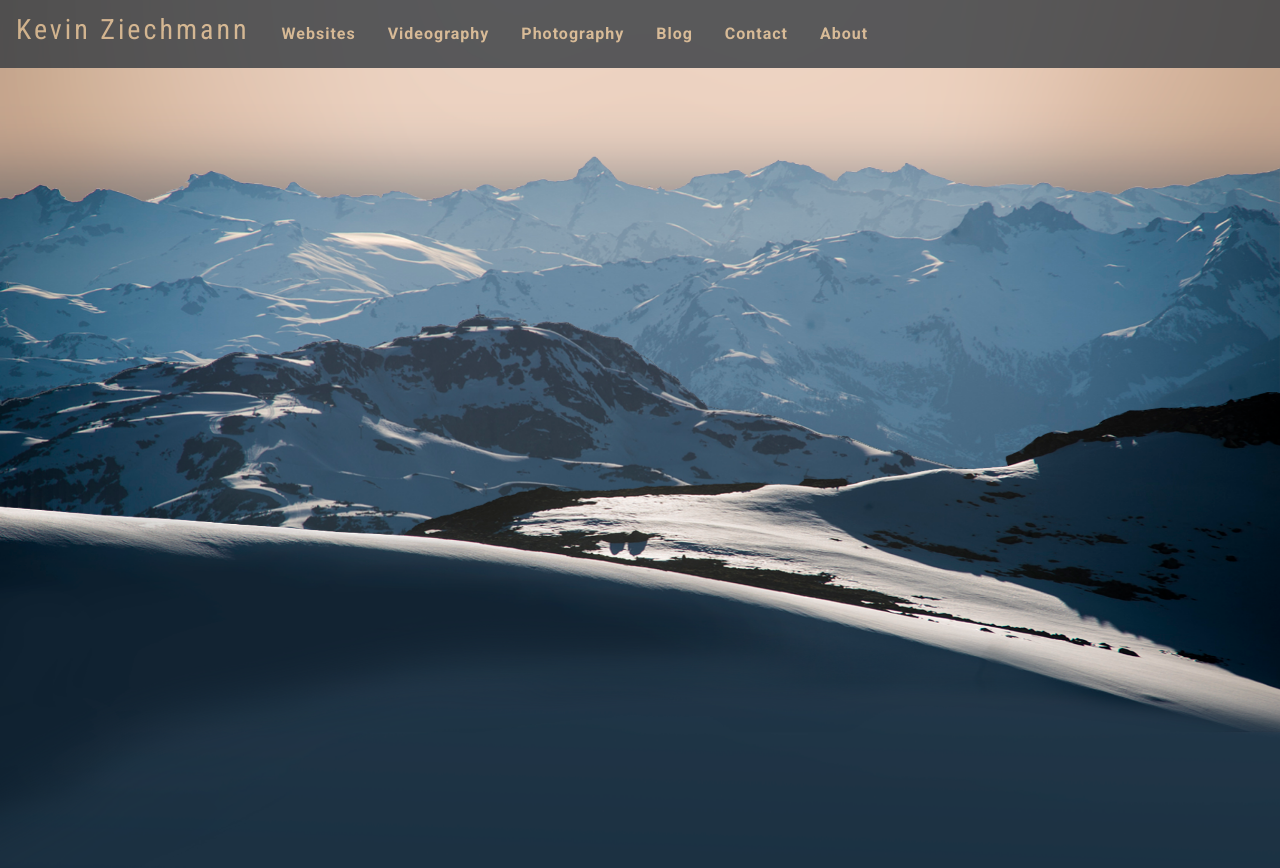
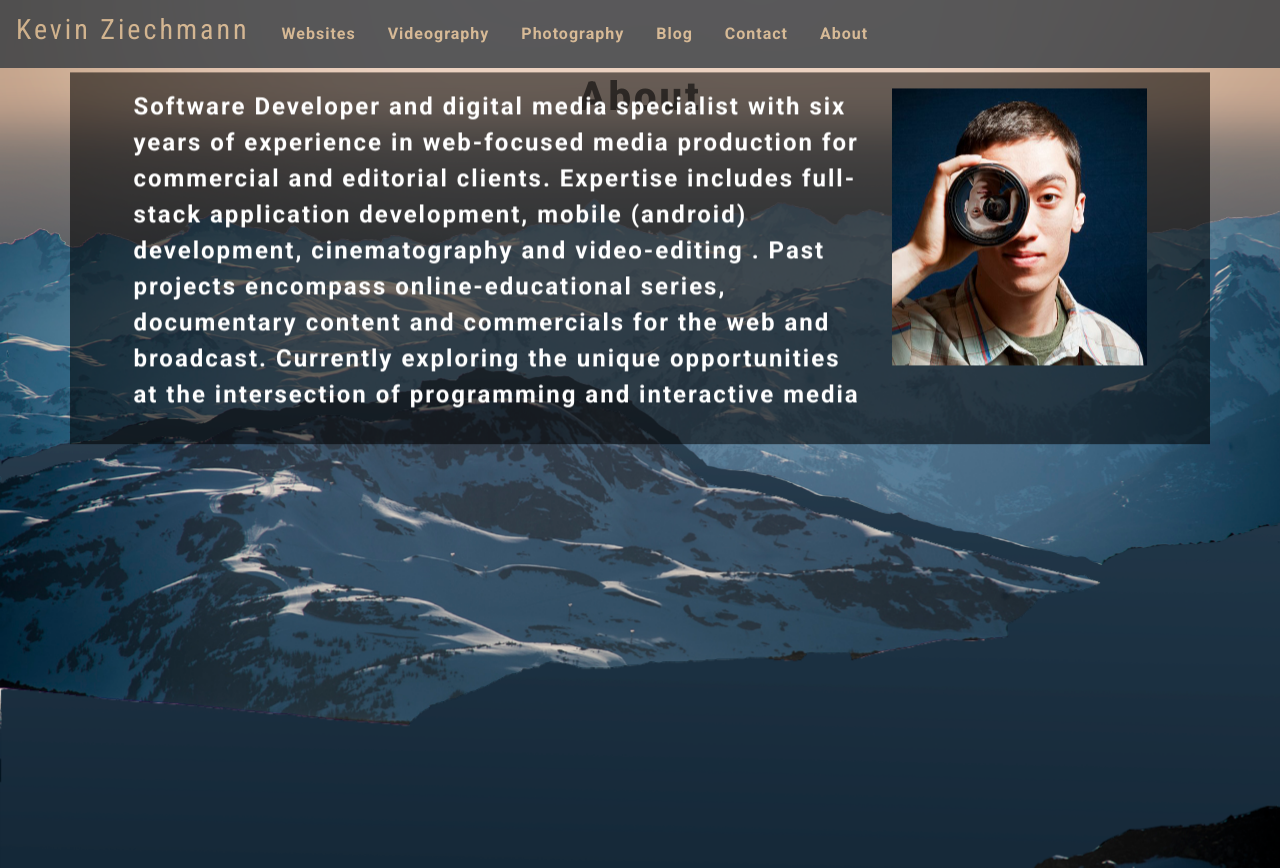
Before and after one commit to kziechmann/Portfolio-react-site, a React (Create React App) app: page /about in a window 1280 px wide. Built offline with nearby package versions, Linux system fonts and the light colour scheme.

Commit message:
About page started.

```diff
--- a/package.json
+++ b/package.json
@@ -7,6 +7,7 @@
     "react": "^16.8.2",
     "react-bootstrap": "^1.0.0-beta.5",
     "react-dom": "^16.8.2",
+    "react-parallax": "^2.1.0",
     "react-scripts": "2.1.5"
   },
   "scripts": {
--- a/src/App.css
+++ b/src/App.css
@@ -2,12 +2,7 @@ body {
   background-image: url("./BG_Layer_1.png");
   background-repeat: no-repeat;
   font-family: 'Roboto', sans-serif;
-
  }
-
-.parallax__layer--back {
-  transform: translateZ(-1px) scale(2);
-}
 
 .navlink{
   font-weight: 700;
@@ -23,6 +18,9 @@ body {
   color: white;
 }
 
+.sticky-nav {
+  top: 0;
+}
 
 h3{
   font-family: 'Roboto Condensed', sans-serif;
@@ -30,8 +28,16 @@ h3{
   color: tan;
 }
 
+h1{
+  margin-top: 5px;
+  font-family: 'Roboto', sans-serif;
+  font-weight: 900;
+  letter-spacing: 3px;
+  color: rgba(0, 0, 0, 0.555);
+}
+
 .parallax{
-  transform: width(100%);
+  width:100%;
 }
 
 .transparent{
@@ -39,13 +45,30 @@ h3{
   filter: alpha(opacity=80);
 }
 
+p{
+  font-size: 1.5em;
+  font-weight: bold;
+  color: white;
+  letter-spacing: 2px;
+}
+
+.tile{
+  background-color: rgba(0, 0, 0, 0.562);
+  border-radius: 20;
+  padding: 1rem;
+}
+
 .App-link {
   color: #61dafb;
 }
 
+.bg_layer{
+  width:100%;
+}
+
 @media only screen and (min-width: 800px) {
   body{
-    background-size: 100% 400%;
+    background-size: 100%;
   }
 }
 
@@ -53,14 +76,42 @@ h3{
   body{
     background-size: 800px 475%;
   }
-  .bg_layer{
-    width:800px;
-    height:100%;
-  }
+
 }
 
-.parallax__group {
+.parallax_group {
   position: relative;
   height: 100vh;
   transform-style: preserve-3d;
 }
+
+.parallax {
+  perspective: 1px;
+  height: 100vh;
+  overflow-x: hidden;
+  overflow-y: auto;
+}
+.parallax_layer {
+  position: absolute;
+  top: 0;
+  right: 0;
+  bottom: 0;
+  left: 0;
+}
+.parallax_layer_foreground {
+  transform: translateZ(.5px) scale(.5);
+}
+
+.parallax_layer_midground {
+  transform: translateZ(-.5px) scale(1.5);
+
+}
+
+.parallax_layer_background {
+  transform: translateZ(-1px) scale(2);
+
+}
+
+.parallax_layer_way_back {
+  transform: translateZ(-2px) scale(3);
+}
--- a/src/App.js
+++ b/src/App.js
@@ -1,19 +1,28 @@
 import React, { Component } from 'react';
 import './App.css';
-import Background from './components/Parallax_BG';
+import ParaBackground from './components/Parallax_BG';
+import About from './pages/About';
 import RBNavbar from './components/Navbar';
+import { Parallax , Background } from 'react-parallax';
 
 class App extends Component {
   render() {
     return (
-      <React.Fragment>
-        <header className="sticky-nav">
-          <RBNavbar></RBNavbar>
-        </header>
         <div className="App">
-          <Background></Background>
+          <nav className="sticky-nav">
+            <RBNavbar></RBNavbar>
+          </nav>
+          <div className="parallax">
+            <div className="row justify-content-center">
+              <h1> About </h1>
+            </div>
+            <div className="parallax_group">
+              <About/>
+              <ParaBackground/>
+            </div>
+
+          </div>
         </div>
-      </React.Fragment>
     );
   }
 }
--- a/src/components/Parallax_BG.js
+++ b/src/components/Parallax_BG.js
@@ -1,24 +1,24 @@
 import React, { Component } from 'react';
 import '../App.css';
 
-class Background extends Component {
+class ParaBackground extends Component {
   render() {
     return (
-        <div class="parallax">
-          <div class="parallax__layer parallax__layer--back">
-            <img class="bg_layer" src="./images/BG_Layer_2.png" alt="mountain_background_layer1" />
-          </div>
-          <div class="parallax__layer parallax__layer--base">
-            <img class="bg_layer" src="./images/BG_Layer_3.png" alt="mountain_background_layer2"/>
-          </div>
-          <div class="parallax__group">
-           <div class="parallax__layer parallax__layer--foreground">
-            <img class="bg_layer" src="./images/BG_Layer_4.png" alt="mountain_background_layer3"/>
-           </div>
-          </div>
-        </div>
+          <React.Fragment>
+            <div className="parallax_layer parallax_layer_way_back">
+              <img className="bg_layer" src="./images/BG_Layer_2.png" alt="mountain_background_layer1" />
+            </div>
+            <div className="parallax_layer parallax_layer_background">
+              <img className="bg_layer" src="./images/BG_Layer_3.png" alt="mountain_background_layer2"/>
+            </div>
+            <div className="parallax_group">
+            <div className="parallax_layer parallax_layer_midground">
+              <img className="bg_layer" src="./images/BG_Layer_4.png" alt="mountain_background_layer3"/>
+            </div>
+            </div>
+          </React.Fragment>
     );
   }
 }
 
-export default Background;
+export default ParaBackground;
--- a/src/index.css
+++ b/src/index.css
@@ -12,38 +12,3 @@ code {
   font-family: source-code-pro, Menlo, Monaco, Consolas, "Courier New",
     monospace;
 }
-
-.sticky-nav {
-  position: sticky;
-  top: 0;
-}
-
-.nav_buttons{
-
-}
-
-.parallax {
-  perspective: 1px;
-  height: 100vh;
-  overflow-x: hidden;
-  overflow-y: auto;
-}
-.parallax__layer {
-  position: absolute;
-  top: 0;
-  right: 0;
-  bottom: 0;
-  left: 0;
-}
-.parallax__layer--base {
-  transform: translateZ(0);
-}
-
-.parallax__layer--back {
-  transform: translateZ(-1px);
-}
-
-.bg_layer{
-  width:100%;
-  height:100%;
-}
--- /dev/null
+++ b/src/pages/About.js
@@ -0,0 +1,22 @@
+import React, { Component } from 'react';
+import { Button } from 'react-bootstrap';
+import '../App.css';
+
+class About extends Component {
+    render() {
+      return (
+            <div className="container mt-5 parallax_layer_foreground tile">
+                <div className="row display-inline-block justify-content-center ">
+                    <div className="col-8">
+                        <p>Software Developer and digital media specialist with six years of experience in web-focused media production for commercial and editorial clients. Expertise includes full-stack application development, mobile (android) development, cinematography and video-editing . Past projects encompass online-educational series, documentary content and commercials for the web and broadcast. Currently exploring the unique opportunities at the intersection of programming and interactive media</p>
+                    </div>
+                    <div className="col-3">
+                        <img className="bg_layer" src="./images/cropped.jpg" alt="portrait" />
+                    </div>
+                </div>
+            </div>
+      );
+    }
+  }
+
+  export default About;
```
Also changed, not shown: 1 other file (tests, documents, lock files or other folders).
